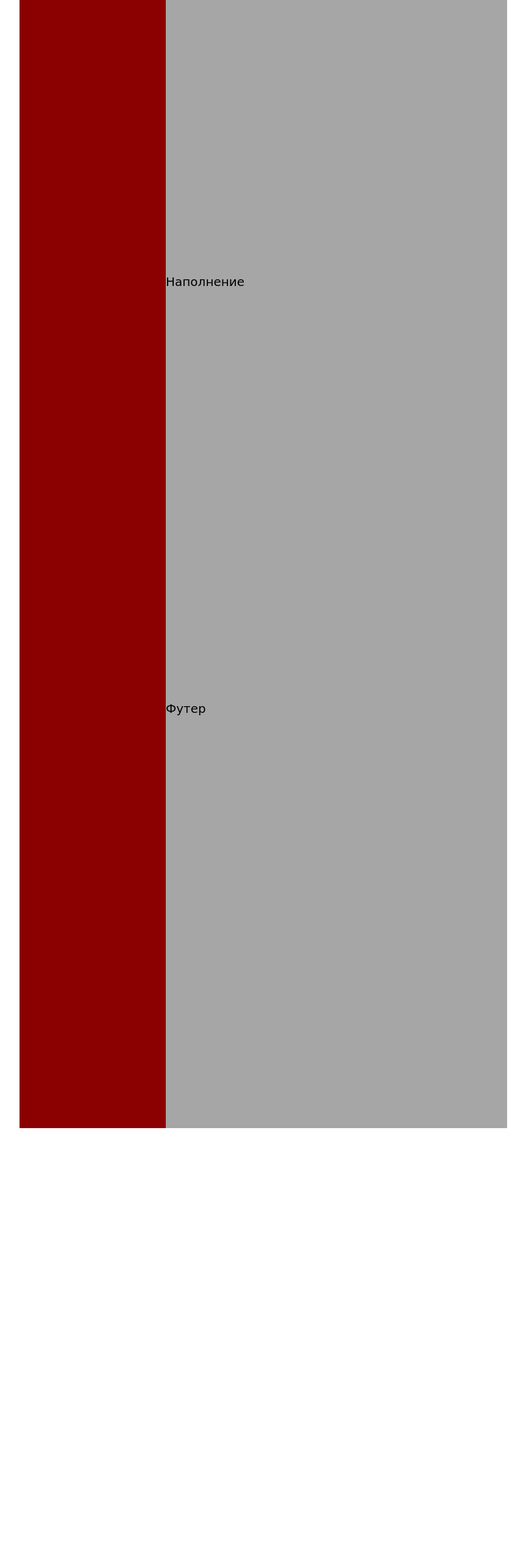
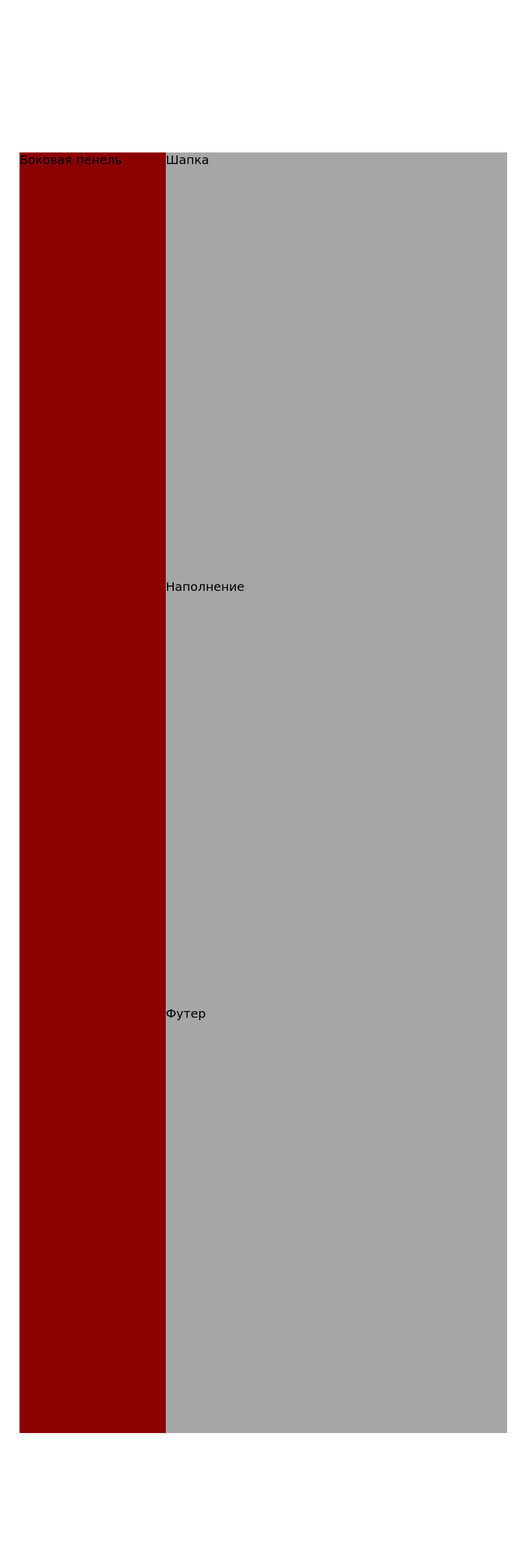
Before and after one commit to Darneti/darneti.github.io, a PHP site: page / in a window 1280 px wide. Shown: the whole page at 61% size, without its empty margins (208-1071 px from the left). Before the commit the page ends 1850 px from the top, so only its background shows below. Run offline with PHP 8.4, Linux system fonts and the light colour scheme; some libraries are stand-ins or nearby versions.

Commit message:
Update new 1.css

```diff
--- a/new 1.css
+++ b/new 1.css
@@ -22,7 +22,7 @@ body {
 	width: 800px;
         left: 50%;
         transform: translate(-50%);
-	margin-top: -250px;
+	margin-top: 250px;
 }
 
 .header, .content, .footer {
```
